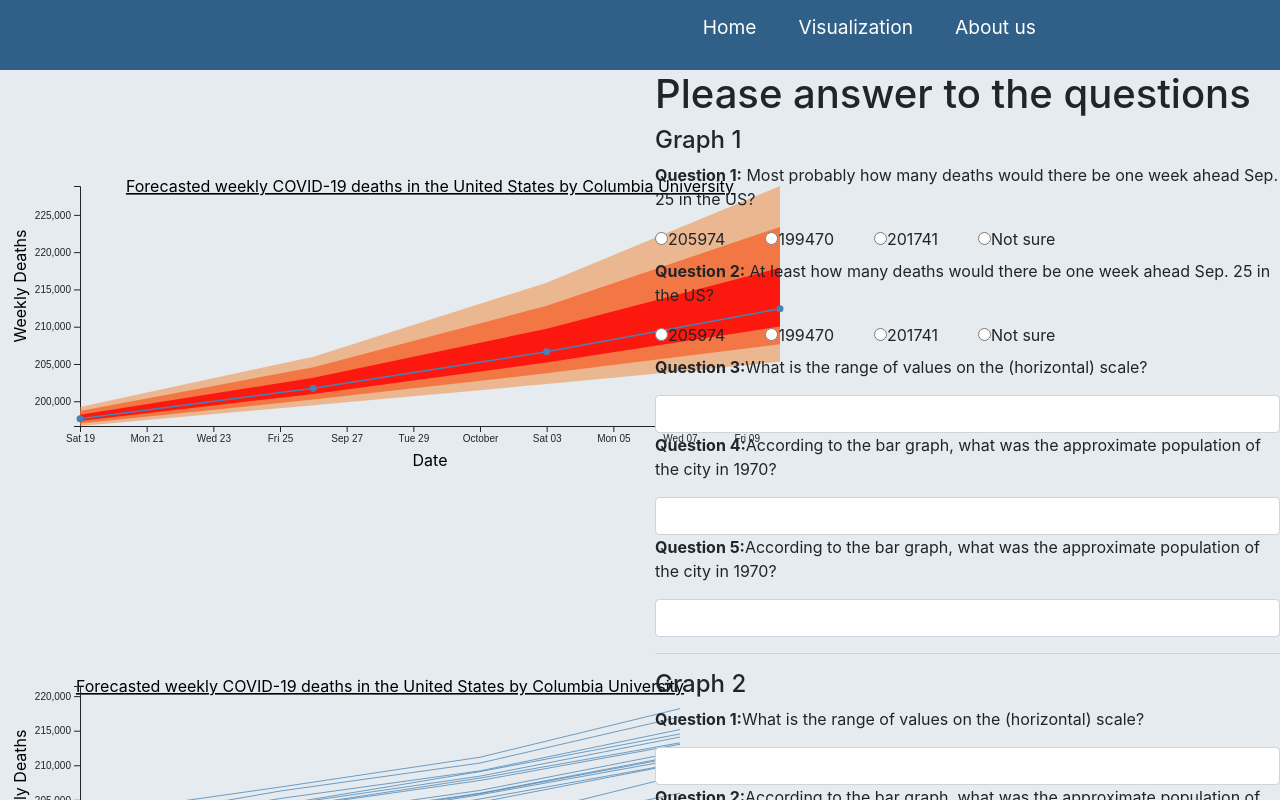
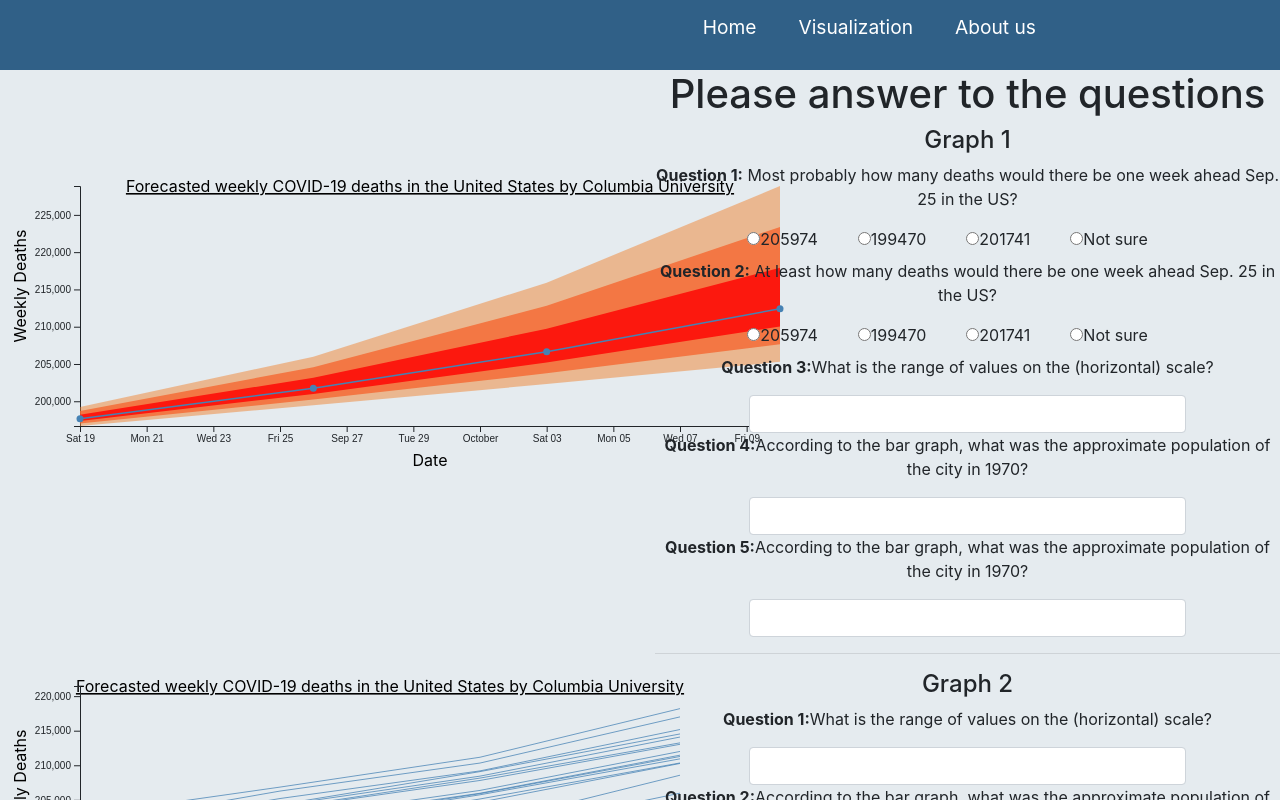
Before and after one commit to amirradman/cmpe295A, a React (Create React App) app in the folder client/: page / in a window 1280 px wide. Shown: the top 800 px of the page. Built offline with nearby package versions, Linux system fonts and the light colour scheme.

Commit message:
Additional CSS

```diff
--- a/client/src/App.css
+++ b/client/src/App.css
@@ -41,3 +41,47 @@ hr{
 label{
   margin-right: 40px;
 }
+/* .......................... */
+.boxSize1{
+
+  width:55%;
+}
+.boxSize2{
+
+  width:45%;
+  overflow-wrap: break-word;
+}
+/* .box{
+  overflow-wrap: break-word;
+  word-break: break-all
+} */
+@media only screen and (max-width: 1564px) {
+  .boxSize1{
+    display: inline-block;
+  }
+  .row{
+    text-align: center;
+  }
+  .boxSize2{
+    width:40%;
+    /* overflow-wrap: break-word;   */
+  }
+}
+
+@media only screen and (max-width: 1460px) {
+  .boxSize1{
+    display: inline-block;
+    width:100%
+  }
+  /* .row{
+    text-align: center;
+  } */
+  .boxSize2{
+    width:100%;
+    /* display: inline-block; */
+  }
+  .form-control{
+    width:70%;
+    display:inline-block;
+  }
+}
```
